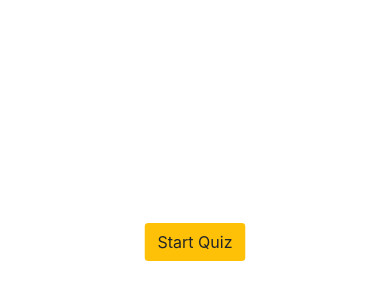
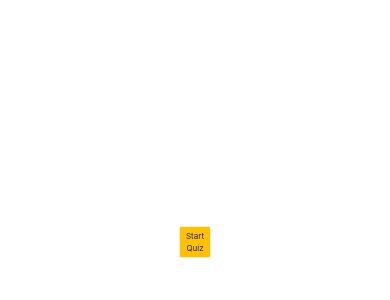
Before and after one commit to Jubstaaa/KnowMe, a plain HTML site: page index.html in a window 390 px wide. Shown: the part 180-480 px from the top of the page. Drawn offline with nearby package versions, Linux system fonts and the light colour scheme.

Commit message:
update style

```diff
--- a/style.css
+++ b/style.css
@@ -1,3 +1,12 @@
+@media screen and (max-width: 940px) {
+  body {
+    transform: translate(-50%, -50%) scale(0.5);
+    position: absolute;
+    top: 50%;
+    left: 50%;
+  }
+}
+
 .btn_start,
 .quiz_box,
 .score_box {
```
